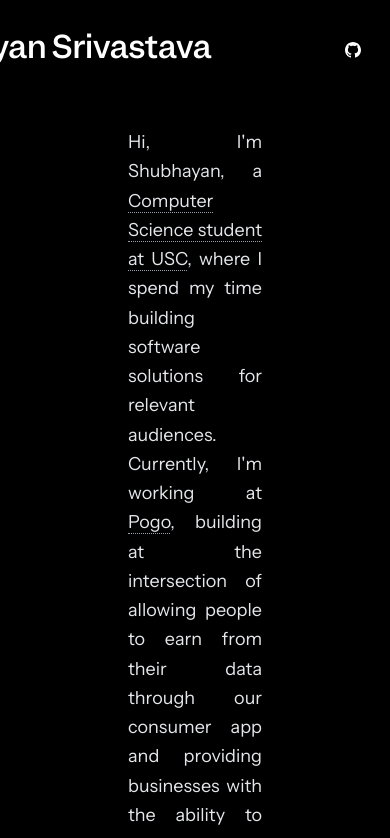
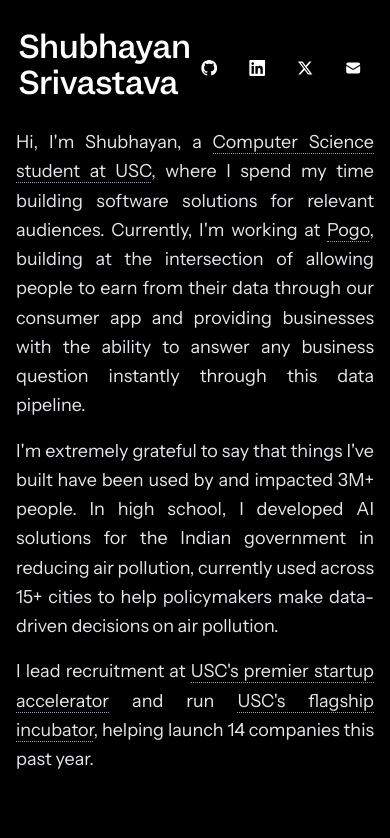
Before and after one commit to shubhayan935/portfolio, a Next.js app: page / in a window 390 px wide. Shown: the top 838 px of the page. Built offline with nearby package versions, Linux system fonts and the light colour scheme.

Commit message:
mobile padding

```diff
--- a/app/page.tsx
+++ b/app/page.tsx
@@ -37,7 +37,7 @@
 
         {/* Main Content */}
         <motion.main
-          className="pt-32 max-w-4xl mx-auto px-32"
+          className="pt-32 max-w-4xl mx-auto px-4 md:px-32"
           variants={staggerContainer}
           initial="initial"
           animate="animate"
--- a/components/Header.tsx
+++ b/components/Header.tsx
@@ -18,7 +18,7 @@
 
   return (
     <motion.header
-      className={`fixed top-4 left-1/2 transform -translate-x-1/2 z-50 transition-all duration-500 ease-out px-20 w-[800px] ${
+      className={`fixed top-4 left-1/2 transform -translate-x-1/2 z-50 transition-all duration-500 ease-out px-20 md:w-[800px] ${
         isScrolled
           ? 'py-0'
           : 'py-4'
```
